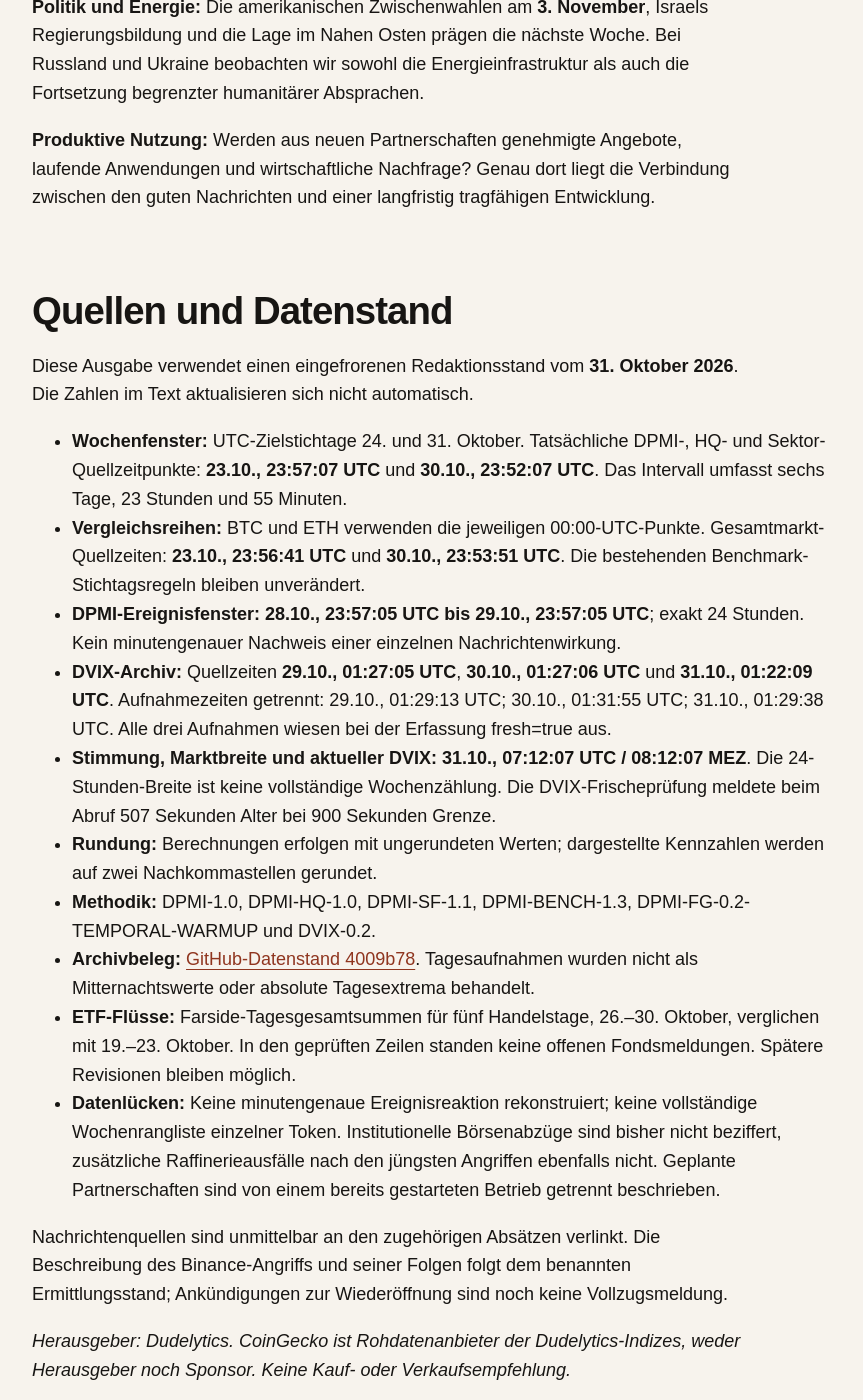
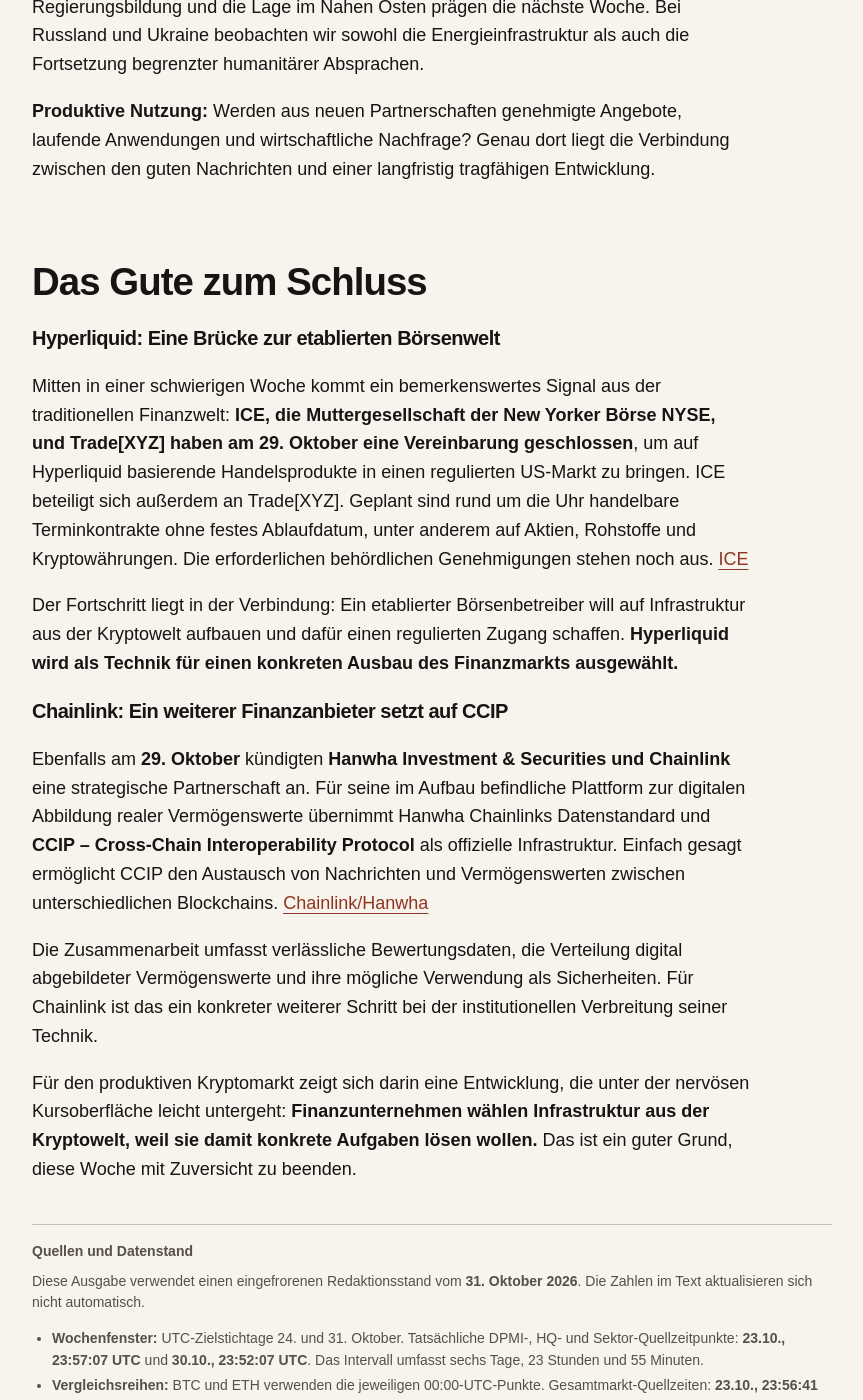
Before and after one commit to Dudelytics/krypto-headlight, a Jekyll site: the page built from docs/_posts/2026-10-31-krypto-headlight.md, in a window 1280 px wide and 1400 px high, scrolled down 10172 px. Shown: the whole window, without its empty margins (28-891 px from the left). Built offline with Jekyll 4.4.1, drawn with Linux system fonts in a browser that asks for light colours; some of the changed text lies outside the part shown.

Commit message:
Place positive closing before compact source endnotes; preserve editorial convention

```diff
--- a/docs/_posts/2026-10-31-krypto-headlight.md
+++ b/docs/_posts/2026-10-31-krypto-headlight.md
@@ -204,6 +203,24 @@ Diese Fondsgruppen zeigen damit ein schwächeres Nachfragebild als in der Vorwoc
 
 **Produktive Nutzung:** Werden aus neuen Partnerschaften genehmigte Angebote, laufende Anwendungen und wirtschaftliche Nachfrage? Genau dort liegt die Verbindung zwischen den guten Nachrichten und einer langfristig tragfähigen Entwicklung.
 
+## Das Gute zum Schluss
+
+### Hyperliquid: Eine Brücke zur etablierten Börsenwelt
+
+Mitten in einer schwierigen Woche kommt ein bemerkenswertes Signal aus der traditionellen Finanzwelt: **ICE, die Muttergesellschaft der New Yorker Börse NYSE, und Trade[XYZ] haben am 29. Oktober eine Vereinbarung geschlossen**, um auf Hyperliquid basierende Handelsprodukte in einen regulierten US-Markt zu bringen. ICE beteiligt sich außerdem an Trade[XYZ]. Geplant sind rund um die Uhr handelbare Terminkontrakte ohne festes Ablaufdatum, unter anderem auf Aktien, Rohstoffe und Kryptowährungen. Die erforderlichen behördlichen Genehmigungen stehen noch aus. [ICE][ice]
+
+Der Fortschritt liegt in der Verbindung: Ein etablierter Börsenbetreiber will auf Infrastruktur aus der Kryptowelt aufbauen und dafür einen regulierten Zugang schaffen. **Hyperliquid wird als Technik für einen konkreten Ausbau des Finanzmarkts ausgewählt.**
+
+### Chainlink: Ein weiterer Finanzanbieter setzt auf CCIP
+
+Ebenfalls am **29. Oktober** kündigten **Hanwha Investment & Securities und Chainlink** eine strategische Partnerschaft an. Für seine im Aufbau befindliche Plattform zur digitalen Abbildung realer Vermögenswerte übernimmt Hanwha Chainlinks Datenstandard und **CCIP – Cross-Chain Interoperability Protocol** als offizielle Infrastruktur. Einfach gesagt ermöglicht CCIP den Austausch von Nachrichten und Vermögenswerten zwischen unterschiedlichen Blockchains. [Chainlink/Hanwha][hanwha]
+
+Die Zusammenarbeit umfasst verlässliche Bewertungsdaten, die Verteilung digital abgebildeter Vermögenswerte und ihre mögliche Verwendung als Sicherheiten. Für Chainlink ist das ein konkreter weiterer Schritt bei der institutionellen Verbreitung seiner Technik.
+
+Für den produktiven Kryptomarkt zeigt sich darin eine Entwicklung, die unter der nervösen Kursoberfläche leicht untergeht: **Finanzunternehmen wählen Infrastruktur aus der Kryptowelt, weil sie damit konkrete Aufgaben lösen wollen.** Das ist ein guter Grund, diese Woche mit Zuversicht zu beenden.
+
+<div class="source-notes" markdown="1">
+
 ## Quellen und Datenstand
 
 Diese Ausgabe verwendet einen eingefrorenen Redaktionsstand vom **31. Oktober 2026**. Die Zahlen im Text aktualisieren sich nicht automatisch.
@@ -223,21 +240,7 @@ Nachrichtenquellen sind unmittelbar an den zugehörigen Absätzen verlinkt. Die
 
 *Herausgeber: Dudelytics. CoinGecko ist Rohdatenanbieter der Dudelytics-Indizes, weder Herausgeber noch Sponsor. Keine Kauf- oder Verkaufsempfehlung.*
 
-## Das Gute zum Schluss
-
-### Hyperliquid: Eine Brücke zur etablierten Börsenwelt
-
-Mitten in einer schwierigen Woche kommt ein bemerkenswertes Signal aus der traditionellen Finanzwelt: **ICE, die Muttergesellschaft der New Yorker Börse NYSE, und Trade[XYZ] haben am 29. Oktober eine Vereinbarung geschlossen**, um auf Hyperliquid basierende Handelsprodukte in einen regulierten US-Markt zu bringen. ICE beteiligt sich außerdem an Trade[XYZ]. Geplant sind rund um die Uhr handelbare Terminkontrakte ohne festes Ablaufdatum, unter anderem auf Aktien, Rohstoffe und Kryptowährungen. Die erforderlichen behördlichen Genehmigungen stehen noch aus. [ICE][ice]
-
-Der Fortschritt liegt in der Verbindung: Ein etablierter Börsenbetreiber will auf Infrastruktur aus der Kryptowelt aufbauen und dafür einen regulierten Zugang schaffen. **Hyperliquid wird als Technik für einen konkreten Ausbau des Finanzmarkts ausgewählt.**
-
-### Chainlink: Ein weiterer Finanzanbieter setzt auf CCIP
-
-Ebenfalls am **29. Oktober** kündigten **Hanwha Investment & Securities und Chainlink** eine strategische Partnerschaft an. Für seine im Aufbau befindliche Plattform zur digitalen Abbildung realer Vermögenswerte übernimmt Hanwha Chainlinks Datenstandard und **CCIP – Cross-Chain Interoperability Protocol** als offizielle Infrastruktur. Einfach gesagt ermöglicht CCIP den Austausch von Nachrichten und Vermögenswerten zwischen unterschiedlichen Blockchains. [Chainlink/Hanwha][hanwha]
-
-Die Zusammenarbeit umfasst verlässliche Bewertungsdaten, die Verteilung digital abgebildeter Vermögenswerte und ihre mögliche Verwendung als Sicherheiten. Für Chainlink ist das ein konkreter weiterer Schritt bei der institutionellen Verbreitung seiner Technik.
-
-Für den produktiven Kryptomarkt zeigt sich darin eine Entwicklung, die unter der nervösen Kursoberfläche leicht untergeht: **Finanzunternehmen wählen Infrastruktur aus der Kryptowelt, weil sie damit konkrete Aufgaben lösen wollen.** Das ist ein guter Grund, diese Woche mit Zuversicht zu beenden.
+</div>
 
 [benchmark]: https://dudelytics.com/data/dpmi/benchmark.json
 [hq]: https://dudelytics.com/data/dpmi-holder-quality/history.json
--- a/docs/assets/style.css
+++ b/docs/assets/style.css
@@ -20,3 +20,8 @@ a:focus-visible{outline:3px solid var(--focus);outline-offset:3px;border-radius:
 @media(max-width:650px){.grid{grid-template-columns:1fr;gap:24px}.card{padding:22px}.header-inner nav a{padding-inline:9px}}
 @media(max-width:520px){.header-inner,main,.footer-inner{width:calc(100% - 32px)}h1{font-size:clamp(31px,9.5vw,37px)}.brand{font-size:20px}}
 @media(prefers-reduced-motion:reduce){html{scroll-behavior:auto}}
+
+/* Sources are a quiet endnote after the editorial conclusion. */
+.prose .source-notes{font-size:14px;line-height:1.55;color:var(--muted);border-top:1px solid var(--line);margin-top:40px;padding-top:16px}
+.prose .source-notes h2{font-size:14px;line-height:1.55;letter-spacing:normal;margin:0 0 8px;text-wrap:wrap}
+.prose .source-notes p{max-width:none;margin:8px 0}.prose .source-notes ul{padding-left:20px}.prose .source-notes li{margin:4px 0}
```
Also changed, not shown: other parts of docs/_posts/2026-10-31-krypto-headlight.md (+1 -2 lines), REDAKTION.md (+2 -0 lines), VORLAGE.md (+9 -3 lines).
